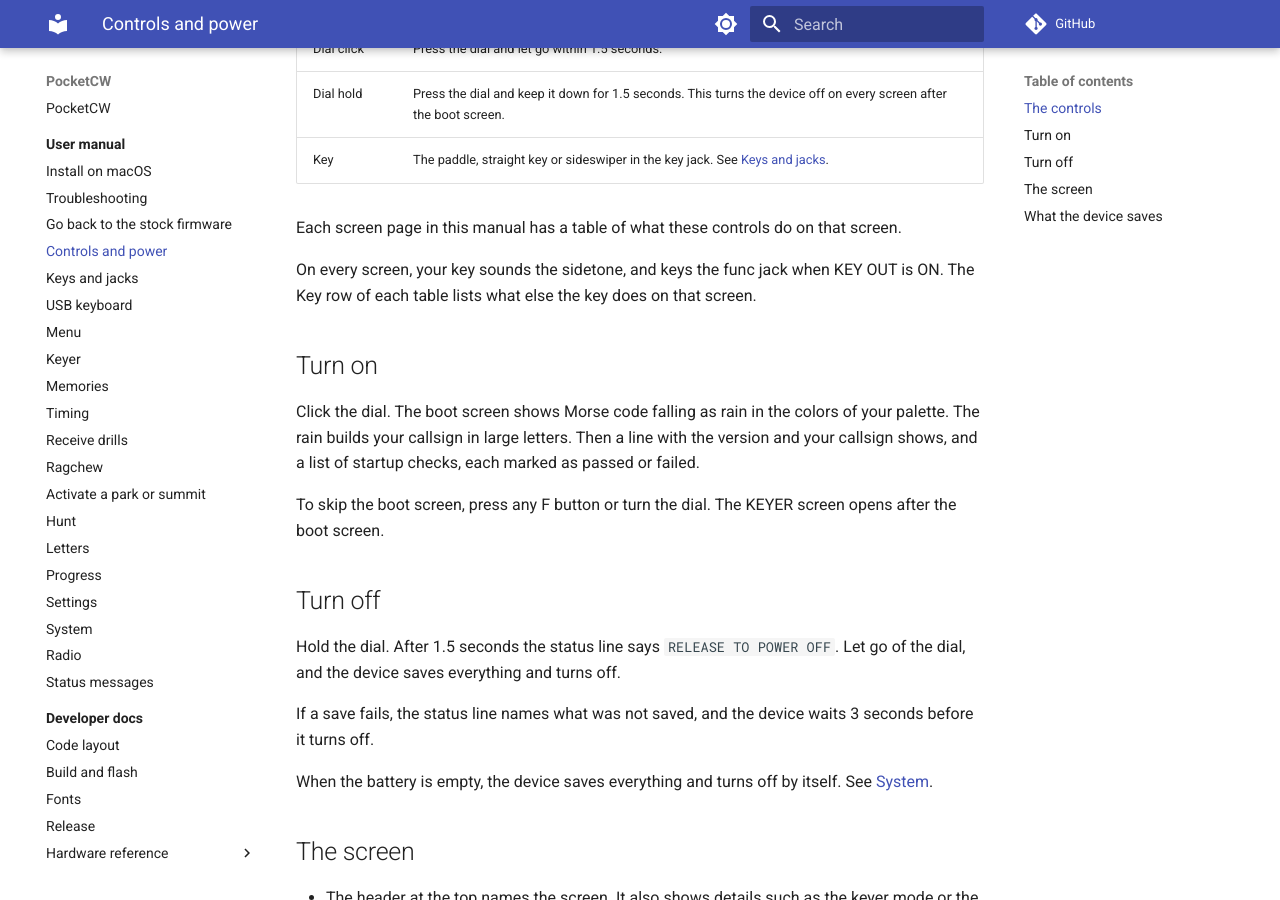
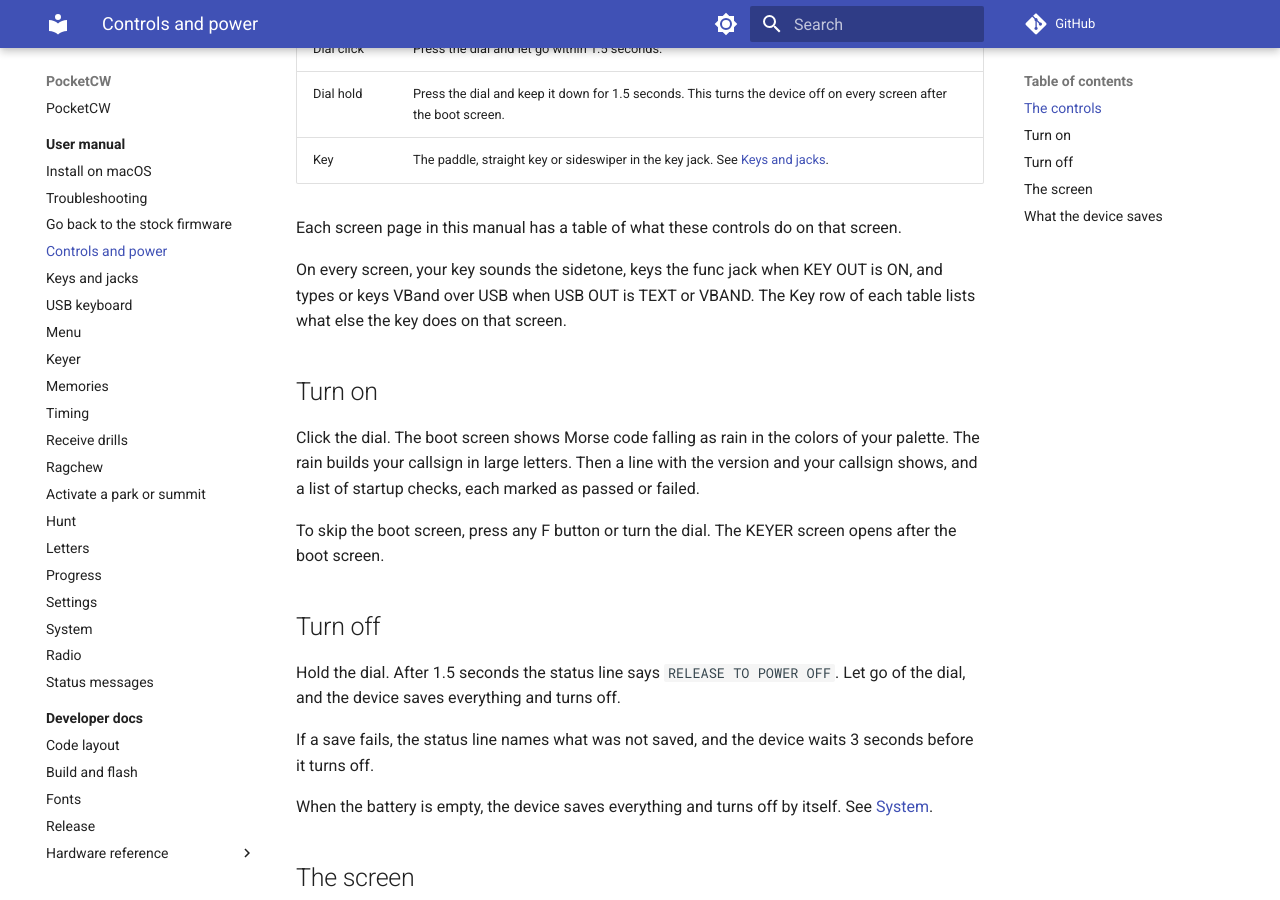
Before and after one commit to kvmet/k5mme_pocketcw, an MkDocs documentation site: the page built from docs/user/controls.md, in a window 1280 px wide and 900 px high, scrolled down 382 px. Built offline with MkDocs 1.6.1 and Material for MkDocs 9.7.7, drawn with Linux system fonts in a browser that asks for light colours; comment, search, counter and statistics services are not loaded.

```diff
--- a/docs/user/controls.md
+++ b/docs/user/controls.md
@@ -12,7 +12,7 @@
 
 Each screen page in this manual has a table of what these controls do on that screen.
 
-On every screen, your key sounds the sidetone, and keys the func jack when KEY OUT is ON. The Key row of each table lists what else the key does on that screen.
+On every screen, your key sounds the sidetone, keys the func jack when KEY OUT is ON, and types or keys VBand over USB when USB OUT is TEXT or VBAND. The Key row of each table lists what else the key does on that screen.
 
 ## Turn on
 
```
Also changed, not shown: README.md (+1 -0 lines), docs/index.md (+1 -0 lines), docs/user/keys.md (+2 -0 lines).
